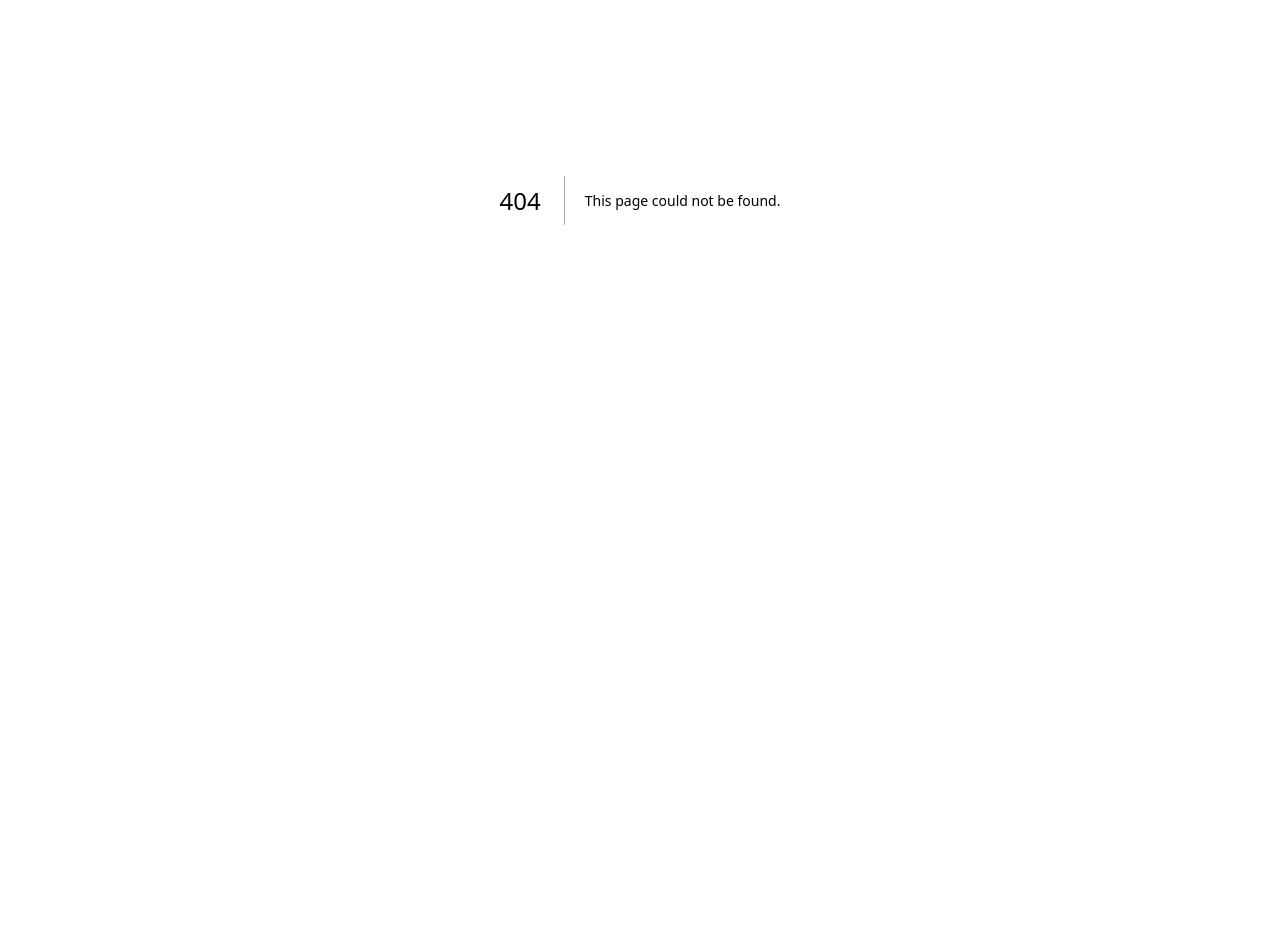
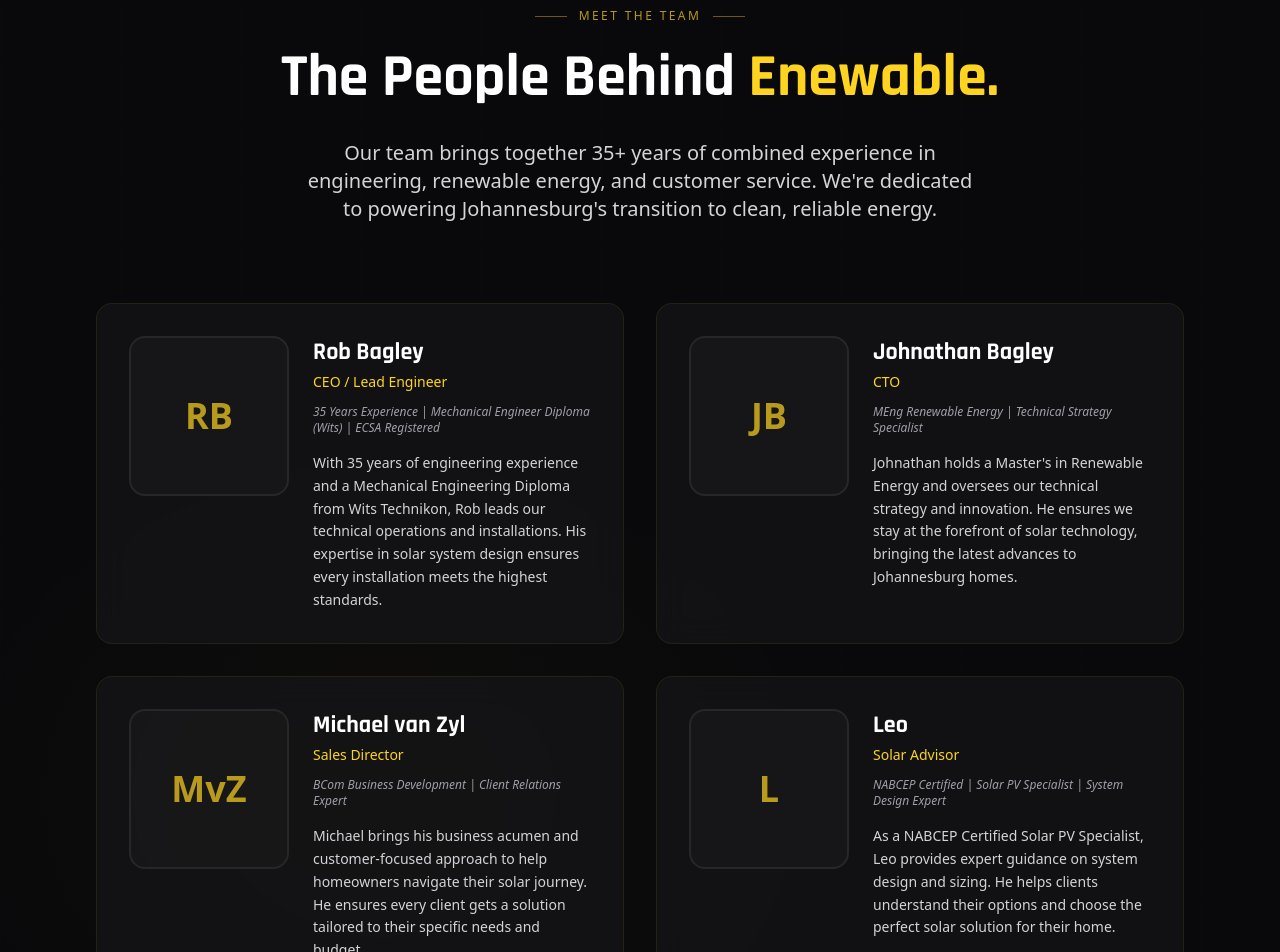
Before and after one commit to JonTheory/Enewable, a Next.js app: page /team in a window 1280 px wide. Before the commit this address had no page. Shown: the part 200-1152 px from the top of the page. Before the commit the page ends 800 px from the top, so only its background shows below. Built offline with nearby package versions, Linux system fonts and the light colour scheme.

Commit message:
Create dedicated /team page with enhanced layout and photo placeholders

```diff
--- a/src/app/page.tsx
+++ b/src/app/page.tsx
@@ -1,7 +1,6 @@
 import Navbar from "@/components/Navbar";
 import HeroSection from "@/components/HeroSection";
 import FeaturesSection from "@/components/FeaturesSection";
-import Team from "@/components/Team";
 import ProcessSection from "@/components/ProcessSection";
 import ROICalculator from "@/components/ROICalculator";
 import Testimonials from "@/components/Testimonials";
@@ -15,7 +14,6 @@
       <Navbar />
       <HeroSection />
       <FeaturesSection />
-      <Team />
       <ProcessSection />
       <ROICalculator />
       <Testimonials />
--- /dev/null
+++ b/src/app/team/page.tsx
@@ -0,0 +1,21 @@
+import { Metadata } from "next";
+import Navbar from "@/components/Navbar";
+import Footer from "@/components/Footer";
+import Team from "@/components/Team";
+
+export const metadata: Metadata = {
+  title: "Our Team | Enewable - Solar Experts Johannesburg",
+  description: "Meet the Enewable team - Rob Bagley (CEO), Johnathan Bagley (CTO), Michael van Zyl (Sales Director), and Leo (Solar Advisor). 35+ years combined experience in solar energy.",
+};
+
+export default function TeamPage() {
+  return (
+    <main>
+      <Navbar />
+      <div className="pt-20">
+        <Team />
+      </div>
+      <Footer />
+    </main>
+  );
+}
--- a/src/components/Footer.tsx
+++ b/src/components/Footer.tsx
@@ -4,6 +4,7 @@
 
 const NAV_LINKS = [
     { label: "Features", href: "#features" },
+    { label: "Team", href: "/team" },
     { label: "Calculator", href: "#calculator" },
     { label: "Get Quote", href: "#quote" },
 ] as const;
--- a/src/components/Navbar.tsx
+++ b/src/components/Navbar.tsx
@@ -8,7 +8,7 @@
    ────────────────────────────────────────────── */
 const navLinks = [
     { label: "Features", href: "#features" },
-    { label: "Team", href: "#team" },
+    { label: "Team", href: "/team" },
     { label: "Calculator", href: "#calculator" },
     { label: "Quote", href: "#quote" },
 ];
--- a/src/components/Team.tsx
+++ b/src/components/Team.tsx
@@ -2,38 +2,44 @@
 
 import { useRef } from "react";
 import { motion, useInView } from "framer-motion";
+import Image from "next/image";
 
 /* ──────────────────────────────────────────────
     Team Data - UPDATE WITH REAL TEAM MEMBERS
+    Add image paths when photos are available
     ────────────────────────────────────────────── */
 const team = [
     {
         name: "Rob Bagley",
         role: "CEO / Lead Engineer",
-        bio: "Installation & Technical Lead",
-        credentials: "35 Years Exp, Mechanical Engineer Diploma (Wits)",
+        bio: "With 35 years of engineering experience and a Mechanical Engineering Diploma from Wits Technikon, Rob leads our technical operations and installations. His expertise in solar system design ensures every installation meets the highest standards.",
+        credentials: "35 Years Experience | Mechanical Engineer Diploma (Wits) | ECSA Registered",
         initials: "RB",
+        image: null, // Add path like "/images/team/rob-bagley.jpg" when available
     },
     {
         name: "Johnathan Bagley",
         role: "CTO",
-        bio: "Technical Strategy & Innovation",
-        credentials: "MEng, Renewable Energy",
+        bio: "Johnathan holds a Master's in Renewable Energy and oversees our technical strategy and innovation. He ensures we stay at the forefront of solar technology, bringing the latest advances to Johannesburg homes.",
+        credentials: "MEng Renewable Energy | Technical Strategy Specialist",
         initials: "JB",
+        image: null,
     },
     {
         name: "Michael van Zyl",
         role: "Sales Director",
-        bio: "Client Relations & Growth",
-        credentials: "BCom, Business Development",
+        bio: "Michael brings his business acumen and customer-focused approach to help homeowners navigate their solar journey. He ensures every client gets a solution tailored to their specific needs and budget.",
+        credentials: "BCom Business Development | Client Relations Expert",
         initials: "MvZ",
+        image: null,
     },
     {
         name: "Leo",
         role: "Solar Advisor",
-        bio: "System Design & Consulting",
-        credentials: "Solar PV Specialist, NABCEP",
+        bio: "As a NABCEP Certified Solar PV Specialist, Leo provides expert guidance on system design and sizing. He helps clients understand their options and choose the perfect solar solution for their home.",
+        credentials: "NABCEP Certified | Solar PV Specialist | System Design Expert",
         initials: "L",
+        image: null,
     },
 ];
 
@@ -42,7 +48,7 @@
     ────────────────────────────────────────────── */
 const sectionVariants = {
     hidden: {},
-    visible: { transition: { staggerChildren: 0.1 } },
+    visible: { transition: { staggerChildren: 0.15 } },
 };
 
 const fadeUp = {
@@ -65,7 +71,7 @@
         <section
             id="team"
             ref={sectionRef}
-            className="relative py-24 sm:py-32 overflow-hidden"
+            className="relative min-h-screen py-24 sm:py-32 overflow-hidden"
         >
             {/* Background */}
             <div className="absolute inset-0 bg-zinc-950" />
@@ -85,7 +91,7 @@
                 animate={isInView ? "visible" : "hidden"}
             >
                 {/* Header */}
-                <motion.div variants={fadeUp} className="text-center mb-14 sm:mb-16">
+                <motion.div variants={fadeUp} className="text-center mb-16 sm:mb-20">
                     <div className="flex items-center justify-center gap-3 mb-4">
                         <div className="w-8 h-px bg-saffron/40" />
                         <span className="text-xs font-medium tracking-[0.2em] uppercase text-saffron/70">
@@ -93,53 +99,70 @@
                         </span>
                         <div className="w-8 h-px bg-saffron/40" />
                     </div>
-                    <h2 className="font-heading text-3xl sm:text-4xl md:text-5xl font-bold text-white leading-tight">
+                    <h1 className="font-heading text-4xl sm:text-5xl md:text-6xl font-bold text-white leading-tight">
                         The People Behind{" "}
                         <span className="text-saffron">Enewable.</span>
-                    </h2>
-                    <p className="mt-4 max-w-lg mx-auto text-zinc-300 text-base sm:text-lg">
-                        Experienced professionals dedicated to powering Johannesburg&apos;s
-                        transition to clean energy.
+                    </h1>
+                    <p className="mt-6 max-w-2xl mx-auto text-zinc-300 text-lg sm:text-xl">
+                        Our team brings together 35+ years of combined experience in engineering,
+                        renewable energy, and customer service. We&apos;re dedicated to powering
+                        Johannesburg&apos;s transition to clean, reliable energy.
                     </p>
                 </motion.div>
 
                 {/* Team Grid */}
-                <div className="grid grid-cols-1 sm:grid-cols-2 lg:grid-cols-5 gap-4 sm:gap-6">
+                <div className="grid grid-cols-1 md:grid-cols-2 gap-6 sm:gap-8">
                     {team.map((member, i) => (
                         <motion.div
                             key={member.name}
                             variants={fadeUp}
                             custom={i}
-                            className="group relative glass rounded-2xl p-5 sm:p-6 text-center hover:border-saffron/20 transition-all duration-300"
+                            className="group relative glass rounded-2xl p-6 sm:p-8 hover:border-saffron/20 transition-all duration-300"
                         >
-                            {/* Avatar */}
-                            <div className="mb-4">
-                                <div className="w-16 h-16 sm:w-20 sm:h-20 rounded-full bg-zinc-900/80 border-2 border-zinc-800 flex items-center justify-center mx-auto group-hover:border-saffron/30 transition-colors duration-300">
-                                    <span className="text-lg sm:text-xl font-bold text-saffron/70">
+                            <div className="flex flex-col sm:flex-row gap-6">
+                                {/* Photo / Avatar */}
+                                <div className="shrink-0 mx-auto sm:mx-0">
+                                    {member.image ? (
+                                        <div className="relative w-32 h-32 sm:w-40 sm:h-40 rounded-2xl overflow-hidden border-2 border-zinc-800 group-hover:border-saffron/30 transition-colors duration-300">
+                                            <Image
+                                                src={member.image}
+                                                alt={member.name}
+                                                fill
+                                                className="object-cover"
+                                            />
+                                        </div>
+                                    ) : (
+                                        <div className="w-32 h-32 sm:w-40 sm:h-40 rounded-2xl bg-zinc-900/80 border-2 border-zinc-800 flex items-center justify-center group-hover:border-saffron/30 transition-colors duration-300">
+                                            <span className="text-3xl sm:text-4xl font-bold text-saffron/70">
                                                 {member.initials}
                                             </span>
                                         </div>
+                                    )}
                                 </div>
 
+                                {/* Info */}
+                                <div className="flex-1 text-center sm:text-left">
                                     {/* Name */}
-                            <h3 className="font-heading text-base sm:text-lg font-bold text-white mb-0.5">
+                                    <h2 className="font-heading text-xl sm:text-2xl font-bold text-white mb-1">
                                         {member.name}
-                            </h3>
+                                    </h2>
 
                                     {/* Role */}
-                            <p className="text-xs text-saffron/80 font-medium mb-1">
+                                    <p className="text-sm text-saffron font-medium mb-3">
                                         {member.role}
                                     </p>
 
                                     {/* Credentials */}
-                            <p className="text-[10px] sm:text-[11px] text-zinc-300 italic mb-2">
+                                    <p className="text-xs text-zinc-400 italic mb-4">
                                         {member.credentials}
                                     </p>
 
                                     {/* Bio */}
-                            <p className="text-[11px] text-zinc-300 leading-relaxed">
+                                    <p className="text-sm text-zinc-300 leading-relaxed">
                                         {member.bio}
                                     </p>
+                                </div>
+                            </div>
 
                             {/* Hover accent */}
                             <div className="absolute top-0 left-0 w-px h-0 bg-saffron/30 group-hover:h-full transition-all duration-500" />
@@ -147,18 +170,40 @@
                     ))}
                 </div>
 
+                {/* Company Stats */}
+                <motion.div
+                    variants={fadeUp}
+                    className="mt-16 sm:mt-20 grid grid-cols-2 md:grid-cols-4 gap-6"
+                >
+                    <div className="text-center">
+                        <p className="text-3xl sm:text-4xl font-bold text-saffron">35+</p>
+                        <p className="text-sm text-zinc-400 mt-1">Years Combined Experience</p>
+                    </div>
+                    <div className="text-center">
+                        <p className="text-3xl sm:text-4xl font-bold text-saffron">400+</p>
+                        <p className="text-sm text-zinc-400 mt-1">Homes Powered</p>
+                    </div>
+                    <div className="text-center">
+                        <p className="text-3xl sm:text-4xl font-bold text-saffron">ECSA</p>
+                        <p className="text-sm text-zinc-400 mt-1">Registered</p>
+                    </div>
+                    <div className="text-center">
+                        <p className="text-3xl sm:text-4xl font-bold text-saffron">JHB</p>
+                        <p className="text-sm text-zinc-400 mt-1">Proudly Local</p>
+                    </div>
+                </motion.div>
+
                 {/* CTA */}
-                <motion.div variants={fadeUp} className="mt-14 text-center">
+                <motion.div variants={fadeUp} className="mt-16 text-center">
+                    <p className="text-zinc-400 mb-6">Ready to work with our expert team?</p>
                     <motion.a
-                        href="#quote"
-                        whileHover={{ scale: 1.03, y: -2 }}
-                        whileTap={{ scale: 0.97 }}
-                        className="inline-flex items-center gap-2 px-8 py-4 bg-saffron text-zinc-950 font-semibold text-sm rounded-xl hover:shadow-saffron-md transition-shadow duration-300 cursor-pointer"
+                        href="/"
+                        className="inline-flex items-center gap-2 text-saffron hover:text-saffron-300 transition-colors"
                     >
-                        Work With Our Team
-                        <svg className="w-4 h-4" fill="none" viewBox="0 0 24 24" stroke="currentColor" strokeWidth={2}>
+                        <svg className="w-4 h-4 rotate-180" fill="none" viewBox="0 0 24 24" stroke="currentColor" strokeWidth={2}>
                             <path strokeLinecap="round" strokeLinejoin="round" d="M13 7l5 5m0 0l-5 5m5-5H6" />
                         </svg>
+                        Back to Home
                     </motion.a>
                 </motion.div>
             </motion.div>
```
Lines whose indentation alone changed are shown as unchanged.
